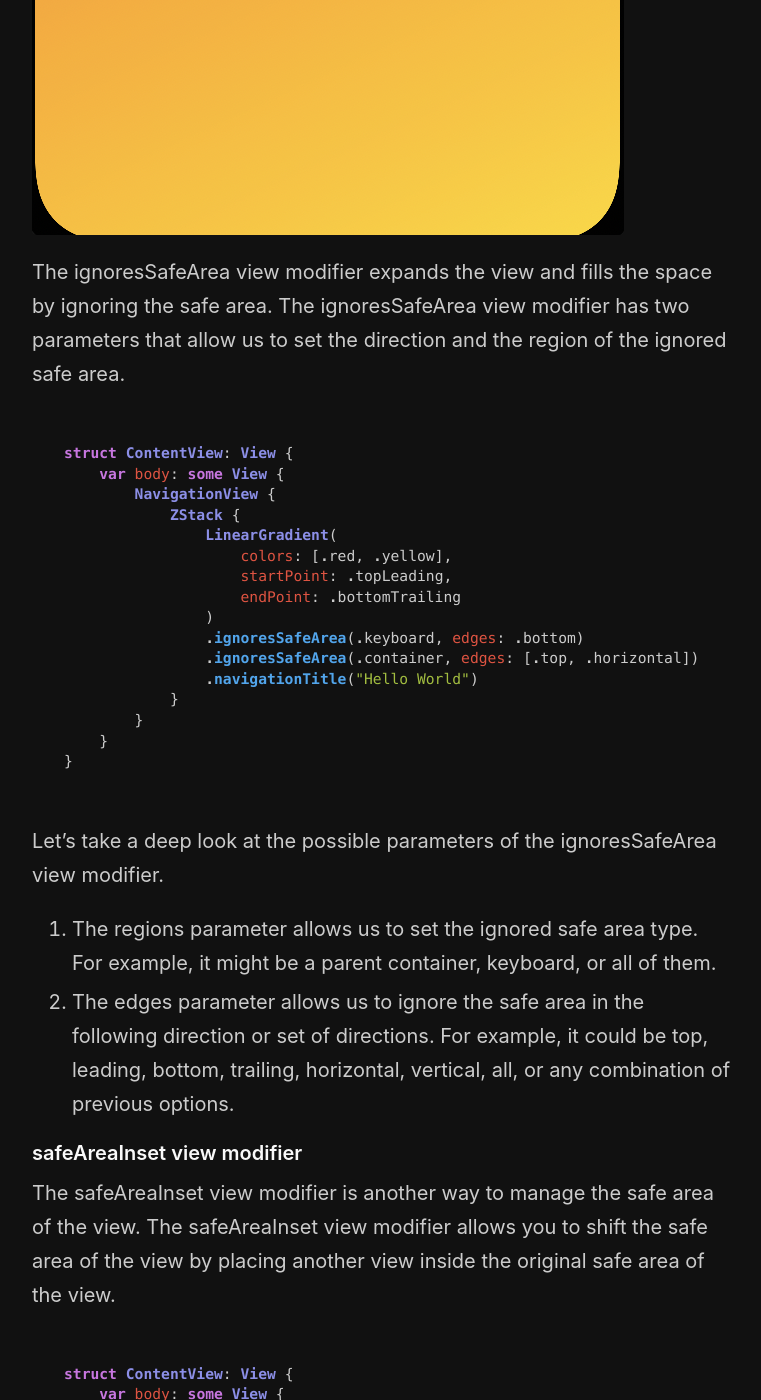
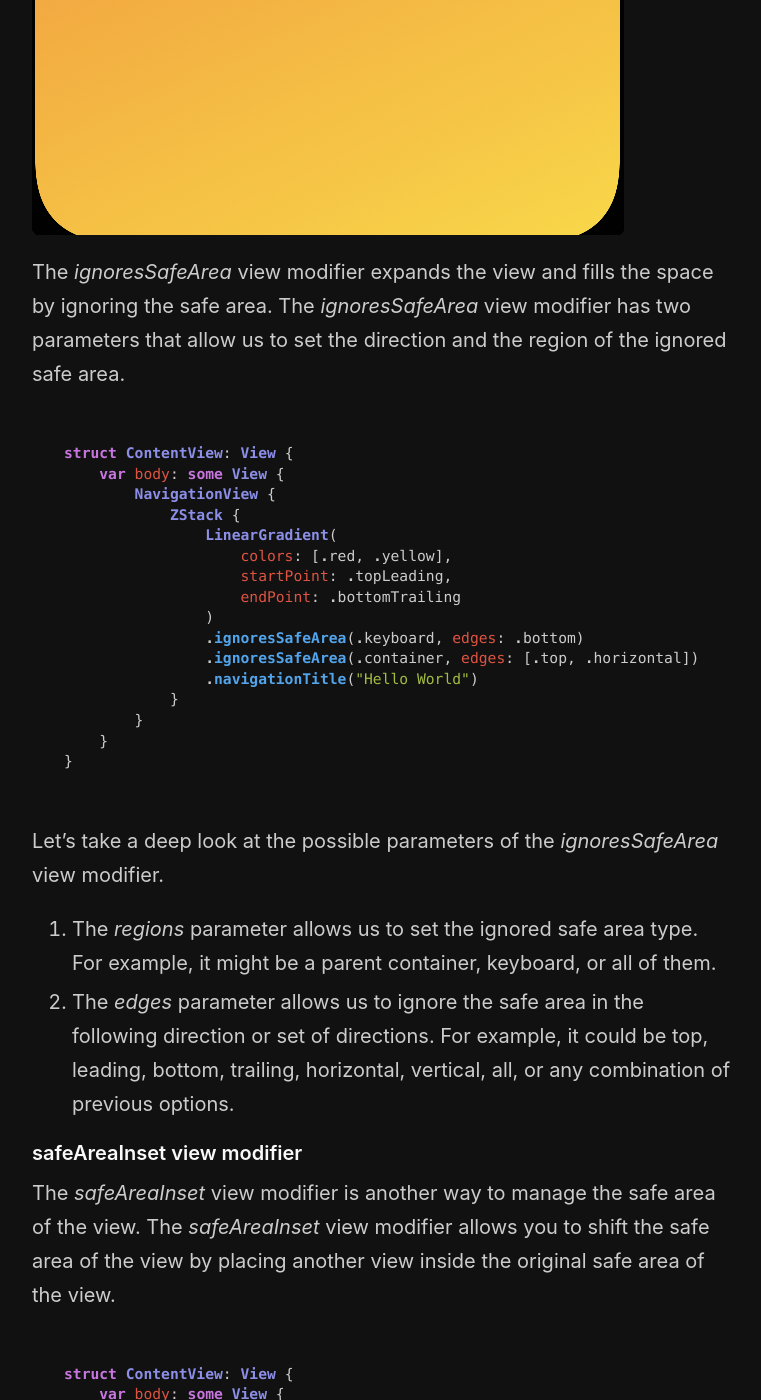
Before and after one commit to mecid/mecid.github.io, a Jekyll site: the page built from _posts/2021-11-03-managing-safe-area-in-swiftui.md, in a window 1280 px wide and 1400 px high, scrolled down 4346 px. Shown: the whole window, without its empty margins (258-1019 px from the left). Built offline with Jekyll 4.4.1, drawn with Linux system fonts in a browser that asks for light colours; some of the changed text lies outside the part shown.

Commit message:
safe area post formatted

````diff
--- a/_posts/2021-11-03-managing-safe-area-in-swiftui.md
+++ b/_posts/2021-11-03-managing-safe-area-in-swiftui.md
@@ -33,7 +33,7 @@ struct ContentView: View {
 
 ![safe-area](/public/safearea1.png)
 
-But we can change this behavior using the ignoresSafeArea view modifier.
+But we can change this behavior using the *ignoresSafeArea* view modifier.
 
 ```swift
 struct ContentView: View {
@@ -55,7 +55,7 @@ struct ContentView: View {
 
 ![safe-area](/public/safearea2.png)
 
-The ignoresSafeArea view modifier expands the view and fills the space by ignoring the safe area. The ignoresSafeArea view modifier has two parameters that allow us to set the direction and the region of the ignored safe area.
+The *ignoresSafeArea* view modifier expands the view and fills the space by ignoring the safe area. The *ignoresSafeArea* view modifier has two parameters that allow us to set the direction and the region of the ignored safe area.
 
 ```swift
 struct ContentView: View {
@@ -76,12 +76,12 @@ struct ContentView: View {
 }
 ```
 
-Let's take a deep look at the possible parameters of the ignoresSafeArea view modifier.
-1. The regions parameter allows us to set the ignored safe area type. For example, it might be a parent container, keyboard, or all of them.
-2. The edges parameter allows us to ignore the safe area in the following direction or set of directions. For example, it could be top, leading, bottom, trailing, horizontal, vertical, all, or any combination of previous options.
+Let's take a deep look at the possible parameters of the *ignoresSafeArea* view modifier.
+1. The *regions* parameter allows us to set the ignored safe area type. For example, it might be a parent container, keyboard, or all of them.
+2. The *edges* parameter allows us to ignore the safe area in the following direction or set of directions. For example, it could be top, leading, bottom, trailing, horizontal, vertical, all, or any combination of previous options.
 
 #### safeAreaInset view modifier
-The safeAreaInset view modifier is another way to manage the safe area of the view. The safeAreaInset view modifier allows you to shift the safe area of the view by placing another view inside the original safe area of the view.
+The *safeAreaInset* view modifier is another way to manage the safe area of the view. The *safeAreaInset* view modifier allows you to shift the safe area of the view by placing another view inside the original safe area of the view.
 
 ```swift
 struct ContentView: View {
@@ -104,12 +104,12 @@ struct ContentView: View {
 
 ![safe-area](/public/safearea3.png)
 
-As you can see in the example above, the safeAreaInset view modifier has a bunch of parameters that allow us to control the spacing, alignment, and edge of the shifted safe area. It also uses the @ViewBuilder closure to build the content of view that SwiftUI places in the space of the shifted safe area.
+As you can see in the example above, the *safeAreaInset* view modifier has a bunch of parameters that allow us to control the spacing, alignment, and edge of the shifted safe area. It also uses the *@ViewBuilder* closure to build the content of view that SwiftUI places in the space of the shifted safe area.
 
-1. edge parameter allows you to set the vertical or horizontal edge of the shifted safe area region.
-2. spacing parameter allows you to put some space between the shifted safe area and the view itself.
-3. alignment parameter applies the horizontal or vertical alignment.
-4. content is the @ViewBuilder closure that defines the content of the shifted safe area.
+1. *edge* parameter allows you to set the vertical or horizontal edge of the shifted safe area region.
+2. *spacing* parameter allows you to put some space between the shifted safe area and the view itself.
+3. *alignment* parameter applies the horizontal or vertical alignment.
+4. *content* is the *@ViewBuilder* closure that defines the content of the shifted safe area.
 
 #### Conclusion
 Today we learned how to manage the safe area in SwiftUI. Usually, we don't need it because SwiftUI handles it automatically. But feel free to customize the look and feel of your content with an immersive experience using safe area view modifiers. I hope you enjoy the post. Feel free to follow me on [Twitter](https://twitter.com/mecid) and ask your questions related to this post. Thanks for reading, and see you next week!
````
